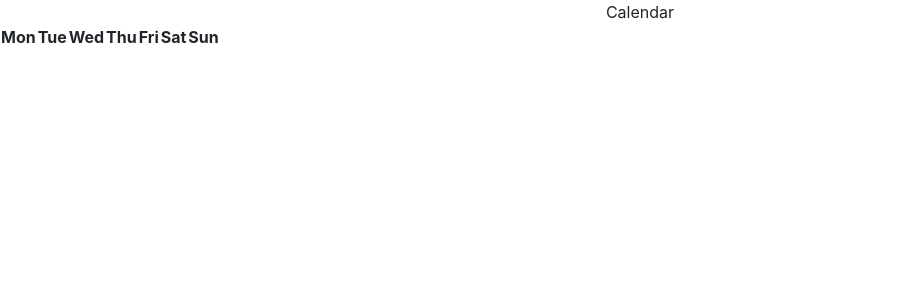
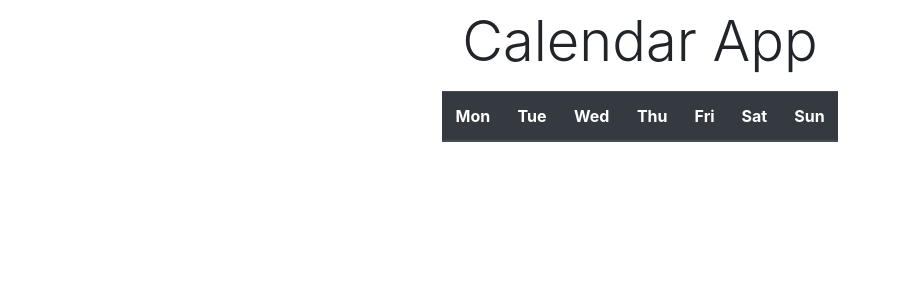
Before and after one commit to radonichn/react-calendar, a React (Create React App) app: page / in a window 1280 px wide. Shown: the top 300 px of the page, without its empty margins (0-899 px from the left). Built offline with nearby package versions, Linux system fonts and the light colour scheme.

Commit message:
added some styles

```diff
--- a/src/App.js
+++ b/src/App.js
@@ -6,7 +6,7 @@ import Calendar from "./components/Calendar";
 function App() {
   return (
     <div className="App">
-      Calendar
+      <h1 className="display-4 m-2">Calendar App</h1>
       <Calendar />
     </div>
   );
--- a/src/components/Calendar.jsx
+++ b/src/components/Calendar.jsx
@@ -8,13 +8,17 @@ class Calendar extends Component {
   weekdays = moment.weekdaysShort();
   render() {
     return (
-      <table>
+      <div className="container col-sm-4 mt-3">
+        <table className="table">
+          <thead className="thead-dark">
             {this.weekdays.map(day => (
               <th key={day} className="week-day">
                 {day}
               </th>
             ))}
+          </thead>
         </table>
+      </div>
     );
   }
 }
```
Lines whose indentation alone changed are shown as unchanged.
